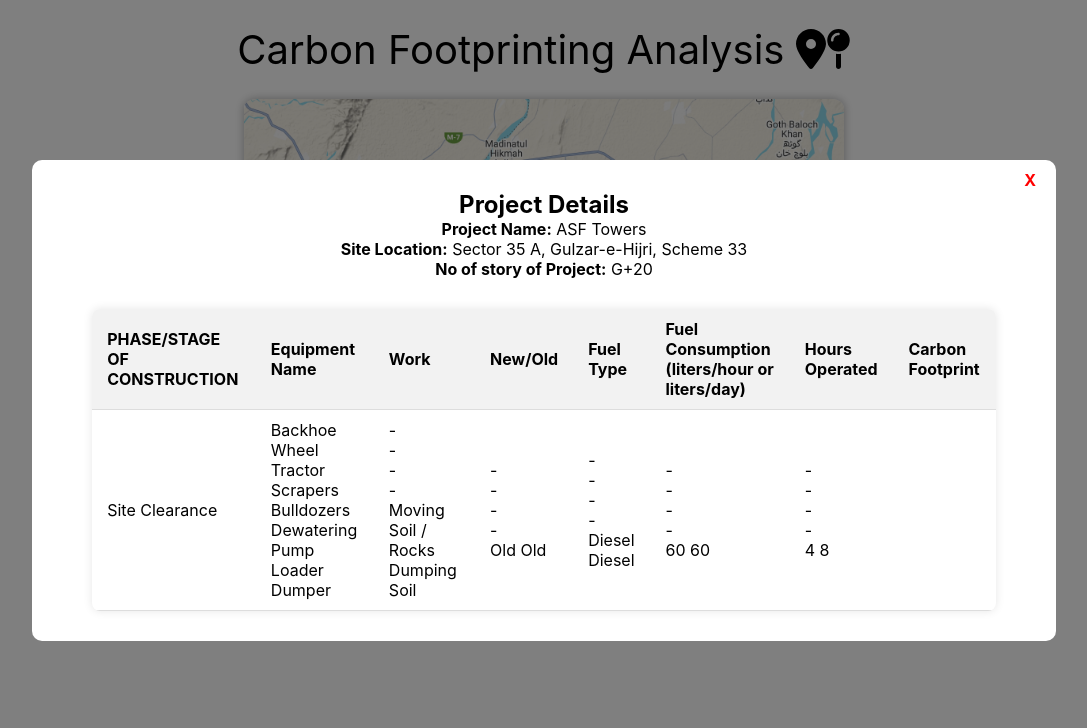
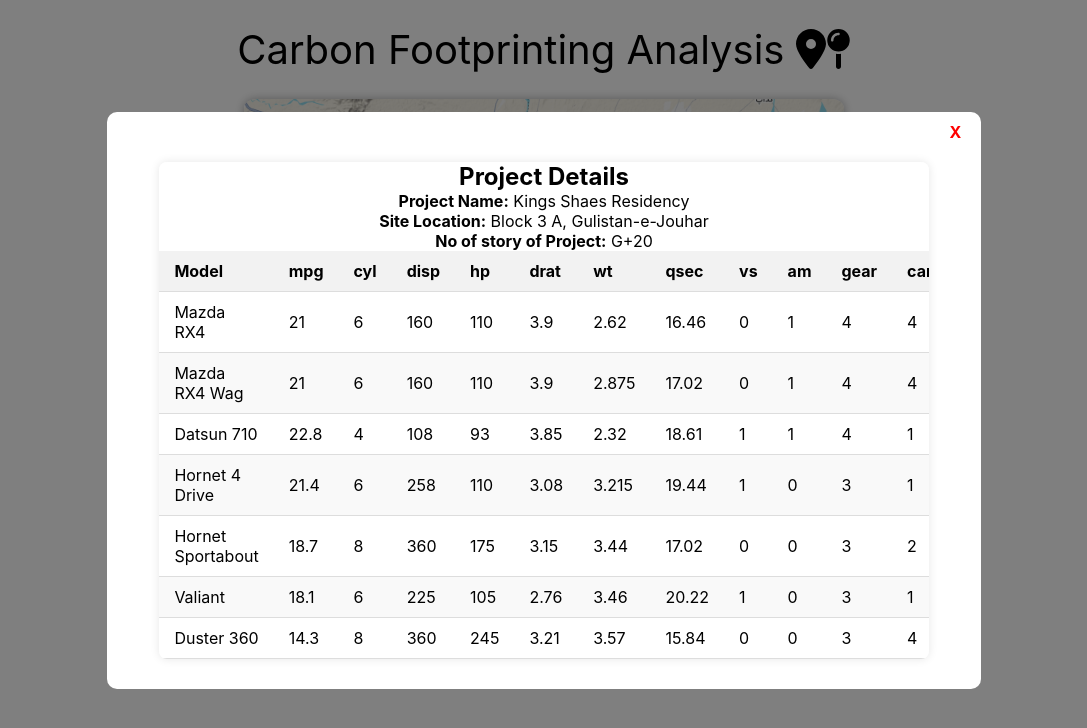
Before and after one commit to zamsabir2002/carbon_footprint_mapping, a React (Create React App) app: page / in a window 1280 px wide. Both pictures are taken after a click on the element 630 px from the left and 279 px from the top of the page. Shown: the top 728 px of the page, without its empty margins (96-1183 px from the left). Built offline with nearby package versions, Linux system fonts and the light colour scheme.

Commit message:
feat: structure hover card & add component for csv2html Table

```diff
--- /dev/null
+++ b/src/components/csv2htmlTable.jsx
@@ -0,0 +1,85 @@
+import React from "react";
+import { parseCsvToRowsAndColumn } from "../utils";
+
+const CsvToHtmlTable = ({
+  data,
+  csvDelimiter,
+  hasHeader,
+  tableClassName,
+  tableRowClassName,
+  tableColumnClassName,
+  rowKey,
+  colKey,
+  renderCell
+}) => {
+  const rowsWithColumns = parseCsvToRowsAndColumn(data.trim(), csvDelimiter);
+  let headerRow = undefined;
+  if (hasHeader) {
+    headerRow = rowsWithColumns.splice(0, 1)[0];
+  }
+
+  const renderTableHeader = (row) => {
+    if (row && row.map) {
+      return (
+        <thead>
+          <tr>
+            {
+              row.map((column, i) => (
+                <th
+                  key={`header-${i}`}
+                >
+                  {column}
+                </th>
+              ))
+            }
+          </tr>
+        </thead>
+      );
+    }
+  };
+
+  const renderTableBody = (rows) => {
+    if (rows && rows.map) {
+      return (
+        <tbody>
+          {
+            rows.map((row, rowIdx) => (
+              <tr className={tableRowClassName} key={typeof(rowKey) === 'function' ? rowKey(row, rowIdx) : rowIdx}>
+                {
+                  row.map && row.map((column, colIdx) => (
+                    <td
+                      className={tableColumnClassName}
+                      key={typeof(rowKey) === 'function' ? colKey(row, colIdx, rowIdx) : column[colKey]}
+                    >
+                      {typeof renderCell === "function" ? renderCell(column, colIdx, rowIdx) : column}
+                    </td>
+                  ))
+                }
+              </tr>
+            ))
+          }
+        </tbody>
+      );
+    }
+  };
+
+  return (
+    <table className={`csv-html-table ${tableClassName}`}>
+      {renderTableHeader(headerRow)}
+      {renderTableBody(rowsWithColumns)}
+    </table>
+  );
+};
+
+CsvToHtmlTable.defaultProps = {
+  data: '',
+  rowKey: (row, rowIdx) => `row-${rowIdx}`,
+  colKey: (col, colIdx, rowIdx) => `col-${colIdx}`,
+  hasHeader: true,
+  csvDelimiter: '\t',
+  tableClassName: '',
+  tableRowClassName: '',
+  tableColumnClassName: '',
+};
+
+export default CsvToHtmlTable;
--- a/src/components/datatable.jsx
+++ b/src/components/datatable.jsx
@@ -1,9 +1,38 @@
 import React from 'react';
 import '../styles/datatable.css'
-const DataTable = () => {
+import CsvToHtmlTable from './csv2htmlTable';
+const DataTable = ({siteName, address, floors, carbonFootprint}) => {
+    const sampleData1 = `
+    Model,mpg,cyl,disp,hp,drat,wt,qsec,vs,am,gear,carb
+    Mazda RX4,21,6,160,110,3.9,2.62,16.46,0,1,4,4
+    Mazda RX4 Wag,21,6,160,110,3.9,2.875,17.02,0,1,4,4
+    Datsun 710,22.8,4,108,93,3.85,2.32,18.61,1,1,4,1
+    Hornet 4 Drive,21.4,6,258,110,3.08,3.215,19.44,1,0,3,1
+    Hornet Sportabout,18.7,8,360,175,3.15,3.44,17.02,0,0,3,2
+    Valiant,18.1,6,225,105,2.76,3.46,20.22,1,0,3,1
+    Duster 360,14.3,8,360,245,3.21,3.57,15.84,0,0,3,4
+`;
     return (
         <div className="table_container">
-            <table>
+            <div
+                style={{
+                    width: '100%',
+                    textAlign: 'center',
+                }}
+            >
+                <h2>Project Details</h2>
+                <div>
+                    <b>Project Name:</b> {siteName}
+                </div>
+                <div>
+                    <b>Site Location:</b> {address}
+                </div>
+                <div>
+                    <b>No of story of Project:</b> {floors}
+                </div>
+
+            </div>
+            {/* <table>
                 <thead>
                     <tr>
                         <th>PHASE/STAGE OF CONSTRUCTION</th>
@@ -80,7 +109,14 @@ const DataTable = () => {
                         </td>
                     </tr>
                 </tbody>
-            </table>
+            </table> */}
+            <div>
+                <CsvToHtmlTable
+                     data={sampleData1}
+                     csvDelimiter=","
+                     tableClassName="table table-striped table-hover"
+                />
+            </div>
         </div>
     );
 }
--- a/src/components/map.jsx
+++ b/src/components/map.jsx
@@ -2,6 +2,7 @@ import React from 'react';
 import { FontAwesomeIcon } from '@fortawesome/react-fontawesome'
 import { faMapMarkerAlt, faMapPin } from '@fortawesome/free-solid-svg-icons'
 import '../styles/map.css'
+import kings_residency from '../assets/kings_residency.jpg'
 import Marker from './marker';
 
 function MapDisplay() {
@@ -25,7 +26,11 @@ function MapDisplay() {
                     pinLeft="282px"
                     popUpTop="77px"
                     popUpLeft="291px"
-                    desc='North Nazimabad'
+                    floors='G+20'
+                    hoverTitle="Kings Shaes Residency"
+                    hoverAddress="Block 3 A, Gulistan-e-Jouhar"
+                    carbonFootprint="9.1"
+                    image={kings_residency}
                 />
                 <img
                     src="./images/map.jpeg"
--- a/src/components/marker.jsx
+++ b/src/components/marker.jsx
@@ -2,9 +2,10 @@ import React, { useState } from 'react';
 import { FontAwesomeIcon } from '@fortawesome/react-fontawesome'
 import { faMapMarkerAlt } from '@fortawesome/free-solid-svg-icons'
 import '../styles/map.css'
+import DataTable from './datatable'
 import Modal from './modal';
 
-function Marker({ pinTop, pinLeft, popUpTop, popUpLeft, desc }) {
+function Marker({ pinTop, pinLeft, popUpTop, popUpLeft, floors , hoverTitle, hoverAddress, carbonFootprint, image}) {
 
     const [displayDiv, setDisplayDiv] = useState(false)
     const [modalDisplay, setModalDisplay] = useState(false)
@@ -22,6 +23,14 @@ function Marker({ pinTop, pinLeft, popUpTop, popUpLeft, desc }) {
             <Modal
                 modalDisplay={modalDisplay}
                 setModalDisplay={setModalDisplay}
+                DataTable={
+                <DataTable
+                    siteName={hoverTitle}
+                    address={hoverAddress}
+                    carbonFootprint={carbonFootprint}
+                    floors={floors}
+                />
+            }
             />
 
             <div
@@ -38,17 +47,22 @@ function Marker({ pinTop, pinLeft, popUpTop, popUpLeft, desc }) {
                     setDisplayDiv(false)
                 }}
             >
+                <img src={image} style={{padding: "4px 5px 4px 0px", height: "150px", alignSelf: "center", borderRadius: "15px"}} alt="Logo" />
                 <div
                     style={{
                         padding: "4px 5px 4px 0px",
+                        fontWeight: 'bold'
                     }}
                 >
-                    Title
+                    {hoverTitle}
                 </div>
                 <hr />
-                <div
-                >
-                    Lorem ipsum dolor sit amet consectetur adipisicing elit. Molestias ad libero sunt.
+                <div>
+                    📍 {hoverAddress}
+                </div>
+                <hr />
+                <div>
+                    Carbon Footprint: {carbonFootprint}
                 </div>
             </div>
             <div
--- a/src/components/modal.jsx
+++ b/src/components/modal.jsx
@@ -1,8 +1,8 @@
 import React from 'react';
-import DataTable from './datatable';
+// import DataTable from './datatable';
 import '../styles/modal.css'
 
-const Modal = ({ modalDisplay, setModalDisplay }) => {
+const Modal = ({ modalDisplay, setModalDisplay , DataTable}) => {
     return (
         modalDisplay && <div
             style={{
@@ -33,27 +33,9 @@ const Modal = ({ modalDisplay, setModalDisplay }) => {
                 <div
                     className='modal_content'
                 >
-                    <div
-                        style={{
-                            width: '100%',
-                            textAlign: 'center',
-                        }}
-                    >
-                        <h2>Project Details</h2>
                         <div>
-                            <b>Project Name:</b> ASF Towers
+                            {DataTable}
                         </div>
-                        <div>
-                            <b>Site Location:</b> Sector 35 A, Gulzar-e-Hijri, Scheme 33
-                        </div>
-                        <div>
-                            <b>No of story of Project:</b> G+20
-                        </div>
-
-                    </div>
-                    <div>
-                        <DataTable />
-                    </div>
                 </div>
 
             </div>
--- /dev/null
+++ b/src/utils.js
@@ -0,0 +1,47 @@
+/**
+ * Converts CSV to HTML Table
+ *
+ */
+
+export function parseCsvToRowsAndColumn(csvText, csvColumnDelimiter = '\t') {
+    const rows = csvText.split('\n');
+    if (!rows || rows.length === 0) {
+      return [];
+    }
+
+    return rows.map(row => parseRow(row, csvColumnDelimiter));
+  }
+
+  function parseRow(row, csvColumnDelimiter) {
+    let cells = [];
+    let currentCell = '';
+    let quotedMode = false;
+
+    for (let i = 0; i < row.length; i++) {
+      const prevChar = i === 0 ? '' : row.charAt(i - 1);
+      const currentChar = row.charAt(i);
+
+      if (quotedMode) {
+        if (currentChar === '"') {
+          quotedMode = false;
+        } else {
+          currentCell += currentChar;
+        }
+      } else {
+        if (currentChar === csvColumnDelimiter) {
+          cells.push(currentCell);
+          currentCell = '';
+        } else if (currentChar === '"') {
+          quotedMode = true;
+          if (prevChar === '"') {
+            currentCell += '"';
+          }
+        } else {
+          currentCell += currentChar;
+        }
+      }
+    }
+    cells.push(currentCell);
+
+    return cells;
+  }
```
Also changed, not shown: src/assets/kings_residency.jpg (added), src/data/kings_residency.csv (added), 1 other file (tests, documents, lock files or other folders).
